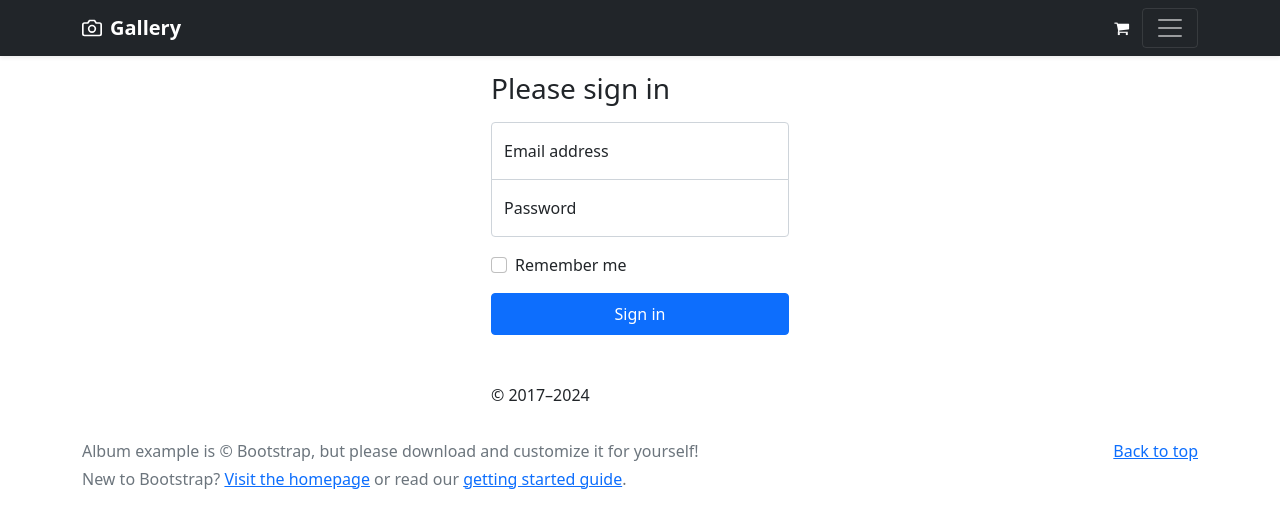
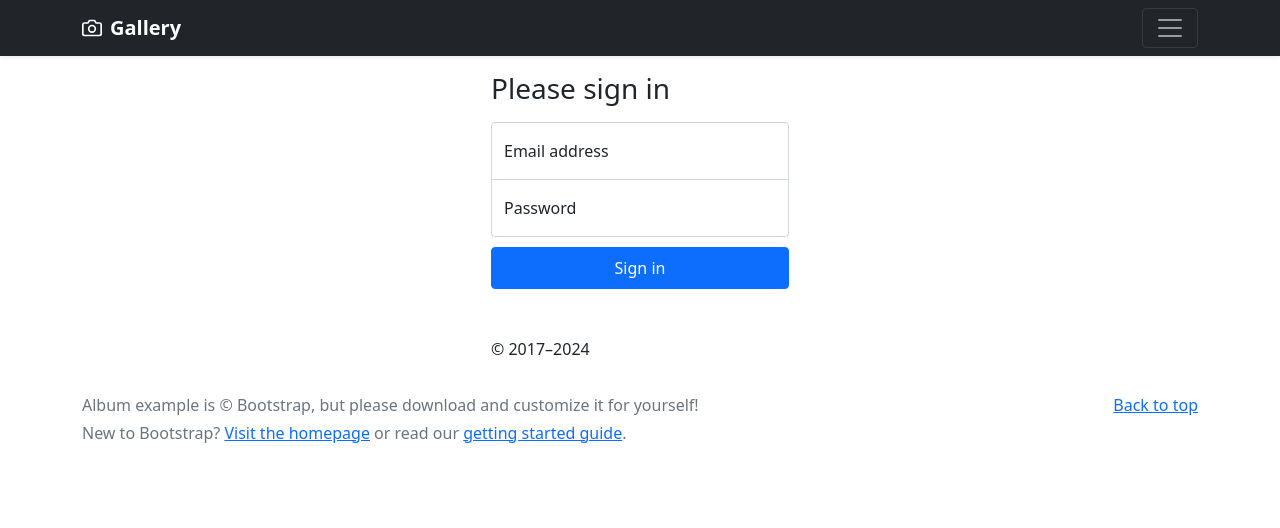
Before and after one commit to Ms-You/vue-study, a Vue app in the folder web/board-project/: page /login in a window 1280 px wide. Shown: the top 528 px of the page. Built offline with nearby package versions, Linux system fonts and the light colour scheme.

Commit message:
refactor: 로그아웃 API 호출하도록 수정

```diff
--- a/web/board-project/src/components/Header.vue
+++ b/web/board-project/src/components/Header.vue
@@ -29,7 +29,7 @@
             <circle cx="12" cy="13" r="4"/></svg>
           <strong>Gallery</strong>
         </router-link>
-        <router-link to="/cart" class="cart btn">
+        <router-link to="/cart" class="cart btn" v-if="isAuthenticated">
           <i class="fa fa-shopping-cart" aria-hidden="true"></i>
         </router-link>
         <button class="navbar-toggler" type="button" data-bs-toggle="collapse" data-bs-target="#navbarHeader" aria-controls="navbarHeader" aria-expanded="false" aria-label="Toggle navigation">
@@ -43,6 +43,7 @@
 <script>
 import store from '../scripts/store'
 import router from '../scripts/router'
+import axios from 'axios'
 import { computed } from 'vue'
 
 export default {
@@ -51,8 +52,10 @@ export default {
     const isAuthenticated = computed(() => store.state.isAuthenticated);
 
     const logout = () => {
-      store.dispatch('logout');
-      router.push({path: "/"});
+      axios.post('/auth/logout').then(() => {
+        store.dispatch('logout');
+        router.push({path: "/"});
+      });
     }
 
     return {
@@ -64,6 +67,10 @@ export default {
 </script>
 
 <style scoped>
+header ul li a {
+  cursor: pointer;
+}
+
 header .navbar .cart {
   margin-left: auto;
   color: #fff
--- a/web/board-project/src/pages/Login.vue
+++ b/web/board-project/src/pages/Login.vue
@@ -3,19 +3,14 @@
     <h1 class="h3 mb-3 fw-normal">Please sign in</h1>
 
     <div class="form-floating">
-      <input type="email" class="form-control" id="floatingInput" placeholder="name@example.com" v-model="state.form.email">
+      <input type="email" class="form-control" id="floatingInput" placeholder="name@example.com"
+      @keyup.enter="submit()" v-model="state.form.email">
       <label for="floatingInput">Email address</label>
     </div>
     <div class="form-floating">
-      <input type="password" class="form-control" id="floatingPassword" placeholder="Password" v-model="state.form.password">
+      <input type="password" class="form-control" id="floatingPassword" placeholder="Password"
+      @keyup.enter="submit()" v-model="state.form.password">
       <label for="floatingPassword">Password</label>
-    </div>
-
-    <div class="form-check text-start my-3">
-      <input class="form-check-input" type="checkbox" value="remember-me" id="flexCheckDefault">
-      <label class="form-check-label" for="flexCheckDefault">
-        Remember me
-      </label>
     </div>
     <button class="btn btn-primary w-100 py-2" @click="submit()">Sign in</button>
     <p class="mt-5 mb-3 text-body-secondary">&copy; 2017–2024</p>
--- a/web/board-project/src/pages/Order.vue
+++ b/web/board-project/src/pages/Order.vue
@@ -81,6 +81,7 @@
 <script>
 import { reactive, computed } from 'vue';
 import axios from '../axios'
+import router from '../scripts/router'
 import lib from '../scripts/lib'
 
 export default {
@@ -111,7 +112,8 @@ export default {
       }));
 
       axios.post('/member/order', state.form).then((res) => {
-        console.log('success');
+        window.alert(res.data.message);
+        router.push({path: '/orders'});
       })
     }
 
```
